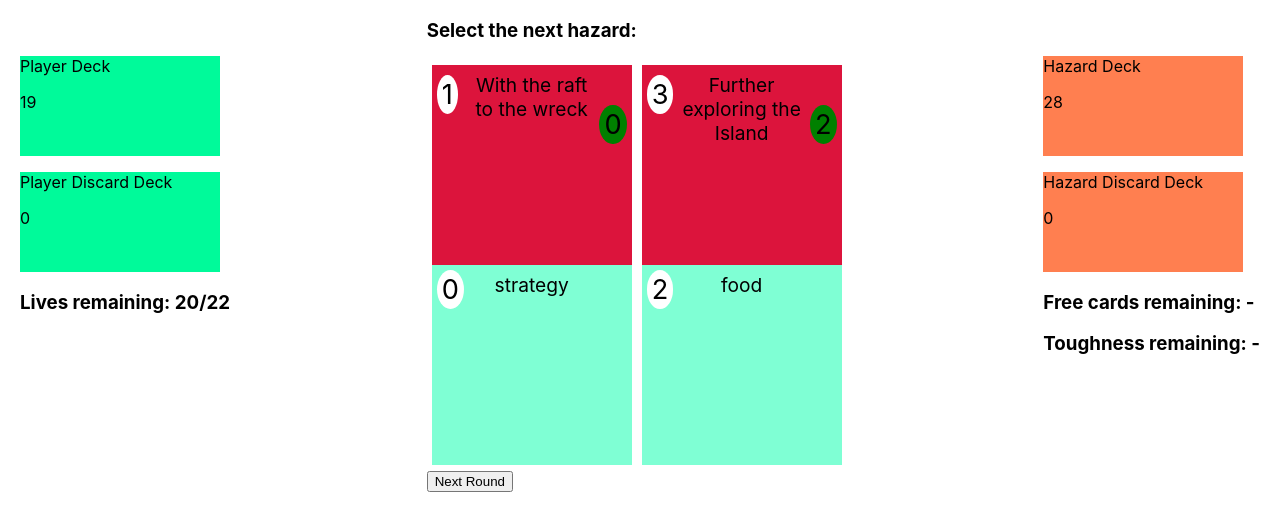
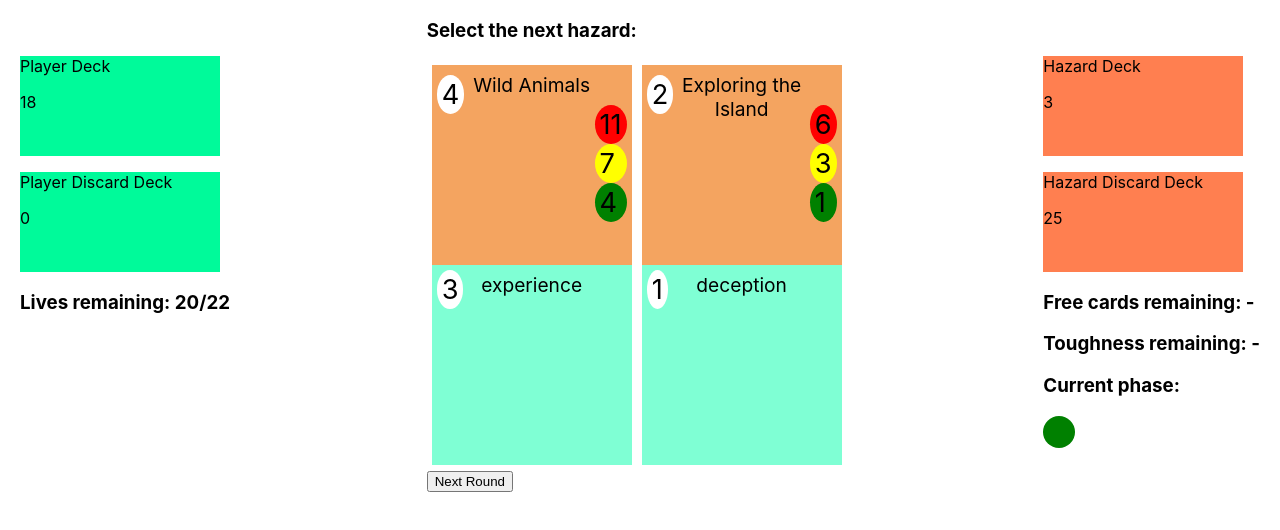
Before and after one commit to shootersf/friday, a React (Create React App) app: page / in a window 1280 px wide. Both pictures are taken after a click on the button "Next Round". Shown: the top 530 px of the page. Built offline with nearby package versions, Linux system fonts and the light colour scheme; the HTML template or start-up script is replaced by a standard one.

Commit message:
added phases

```diff
--- a/src/components/FridayGame.js
+++ b/src/components/FridayGame.js
@@ -41,7 +41,8 @@ let dummyCard = {
 }
 
 // Debug mode
-const debugMode = true;
+const debugCardAbility = false;
+const debugPhaseChange = true;
 
 let playerInput;				// Which input component is displayed.
 let selectingMode = false;		// Whether selecting cards is allowed.
@@ -57,6 +58,8 @@ const FridayGame = () => {
 	const [hDeckState, setHDeckState] = useState([]);
 	const [hDiscardState, setHDiscardState] = useState([]);
 
+	const [phase, setPhase] = useState(0);
+	const [phaseModifier, setPhaseModifier] = useState(0);
 	const [exile, setExile] = useState([]);
 	const [exilePoints, setExilePoints] = useState(0);
 	const [tapped, setTapped] = useState([]);
@@ -85,12 +88,21 @@ const FridayGame = () => {
 		pDeck.shuffleWithDiscard();
 
 		// If debug add dummy card
-		if (debugMode) pDeck.putOnTop(dummyCard);
+		if (debugCardAbility) pDeck.putOnTop(dummyCard);
+
+		if (debugPhaseChange) {
+			const toDiscard = [];
+			for (let i = 0; i < 25; i++)
+			{
+				toDiscard.push(hDeck.draw());
+			}
+			hDeck.addToDiscard(...toDiscard);
+		}
 	}, [])
 
 	// updating toughnessRemaining
 	useEffect( ()=> {
-		setToughnessRemaining(calculateToughnessRemaining([...leftSideCards, ...rightSideCards], (currentHazard.toughness) ? currentHazard.toughness : 0))
+		setToughnessRemaining(calculateToughnessRemaining([...leftSideCards, ...rightSideCards], (currentHazard.toughness) ? currentHazard.toughness : [0, 0, 0]))
 	},[leftSideCards,rightSideCards, faceDown, doubled, currentHazard.toughness])
 
 	// Calculate input to show.
@@ -141,7 +153,7 @@ const FridayGame = () => {
 			</StyledSection>
 
 			<RightSideInfo deckSize={hDeckState.length} discardSize={hDiscardState.length} freeCardsRemaining={freeCardsRemaining}
-				toughnessRemaining={toughnessRemaining} fighting={Object.keys(currentHazard).length > 0} />
+				toughnessRemaining={toughnessRemaining} fighting={Object.keys(currentHazard).length > 0} phase={phase} phaseModifier={phaseModifier} />
 
 		</StyledFridayGame>
 	)
@@ -299,13 +311,27 @@ const FridayGame = () => {
 		else if (hDeck.deckLength() === 1)
 		{
 			// draw last card and set it as current hazard
-			setCurrentHazard(() => hDeck.draw());
+			const card = hDeck.draw();
+			setCurrentHazard(() =>card);
+			// Update free cards
+			setFreeCardsRemaining(() => card.freeCards);
+
 			setGameState(() => gameStateEnum.FIGHTING_HAZARD);
 		}
 		else
 		{
-			// Game over man to be replaced by difficulty increase and then pirates arrr
-			setGameState(() => gameStateEnum.GAME_OVER);
+			// Update phase if less than 2, shuffle and recall function
+			if (phase < 2)
+			{
+				hDeck.shuffleWithDiscard();
+				setPhase(prev => prev + 1);
+				nextTurnBtn();
+			}
+			else
+			{
+				// Game over man to be replaced by difficulty increase and then pirates arrr
+				setGameState(() => gameStateEnum.GAME_OVER);
+			}
 		}
 	}
 
@@ -420,8 +446,12 @@ const FridayGame = () => {
 		setFaceDown([]);
 	}
 
-	function calculateToughnessRemaining(cards, toughness)
+	function calculateToughnessRemaining(cards, toughnessArr)
 	{
+
+		const phaseToUse = Math.max(phase + phaseModifier, 0);
+		let toughness = toughnessArr[phaseToUse];
+
 		cards.forEach(card => {
 			if(!faceDown.includes(card.id))
 			{
--- a/src/components/HazardCard.js
+++ b/src/components/HazardCard.js
@@ -1,5 +1,5 @@
 import FightingCard from "./FightingCard"
-import { StyledWrapper, StyledHazardCard, StyledName, StyledFree, StyledToughness } from "./styles/StyledHazardCard"
+import { StyledWrapper, StyledHazardCard, StyledName, StyledFree, StyledToughnessContainer, StyledToughness } from "./styles/StyledHazardCard"
 
 const HazardCard = ({ name, power, hname, freeCards, toughness, id, onClick}) => {
 	// visual cue to user that hazard can be selected todo: border?
@@ -12,7 +12,11 @@ const HazardCard = ({ name, power, hname, freeCards, toughness, id, onClick}) =>
 			<StyledHazardCard  onClick={ () => onClick && onClick(id) }>
 				<StyledName>{hname}</StyledName>
 				<StyledFree>{freeCards}</StyledFree>
-				<StyledToughness>{toughness}</StyledToughness>
+				<StyledToughnessContainer>
+				<StyledToughness phase={2}>{toughness[2]}</StyledToughness>
+				<StyledToughness phase={1}>{toughness[1]}</StyledToughness>
+				<StyledToughness phase={0}>{toughness[0]}</StyledToughness>
+				</StyledToughnessContainer>
 			</StyledHazardCard>
 			<FightingCard name={name} power={power} onClick={ () => onClick && onClick(id)} />
 		</StyledWrapper>
--- a/src/components/RightSideInfo.js
+++ b/src/components/RightSideInfo.js
@@ -1,13 +1,29 @@
 import Deck from './Deck'
 import { StyledRightSideInfo } from './styles/StyledRightSideInfo'
+import styled from 'styled-components'
+import { phaseColours } from '../constants'
 
-const RightSideInfo = ({ deckSize, discardSize, freeCardsRemaining, toughnessRemaining, fighting}) => {
+
+// Phase circle
+const PhaseCircle = styled.div`
+	background: ${props => props.colour};
+	width: 2em;
+	height: 2em;
+	border-radius: 50%;
+`
+
+const RightSideInfo = ({ deckSize, discardSize, freeCardsRemaining, toughnessRemaining, fighting, phase, phaseModifier}) => {
+
+
+
 	return (
 		<StyledRightSideInfo>
 			<Deck name="Hazard" count={deckSize} />
 			<Deck name="Hazard Discard" count={discardSize} />
 			<h3> Free cards remaining: {fighting ? freeCardsRemaining : "-"}</h3>
 			<h3> Toughness remaining: {fighting ? toughnessRemaining : "-"}</h3>
+			<h3> Current phase:</h3>
+			<PhaseCircle colour={phaseColours[phase]}/>
 		</StyledRightSideInfo>
 	)
 }
--- a/src/components/styles/StyledHazardCard.js
+++ b/src/components/styles/StyledHazardCard.js
@@ -1,4 +1,5 @@
 import styled from "styled-components";
+import { phaseColours } from "../../constants";
 
 export const StyledWrapper = styled.div`
 	display: flex;
@@ -9,7 +10,7 @@ export const StyledWrapper = styled.div`
 export const StyledHazardCard = styled.div`
 	width: 200px;
 	height: 200px;
-	background-color: crimson;
+	background-color: SandyBrown;
 	position: relative;
 	display: flex;
 	justify-content: center;
@@ -34,13 +35,19 @@ export const StyledFree = styled.div`
 	background-color: white;
 `
 
-export const StyledToughness = styled.div`
+export const StyledToughnessContainer = styled.div`
 	font-size: 1.7rem;
 	position: absolute;
 	top: 40px;
 	right: 5px;
+	display: flex;
+	flex-direction: column;
+
+`
+
+export const StyledToughness = styled.div`
 	color: black;
-	background-color: green;
+	background-color: ${props => phaseColours[props.phase]};
 	padding: 3px;
 	padding-left: 5px;
 	padding-right: 5px;
--- a/src/constants.js
+++ b/src/constants.js
@@ -27,4 +27,6 @@ export const abilities = {
     stopFree: 15,
 }
 
+export const phaseColours = ['green', 'yellow', 'red'];
+
 export const TOTAL_LIVES = 20;
--- a/src/data/hazardCards.js
+++ b/src/data/hazardCards.js
@@ -2,26 +2,26 @@ export const hazardCards = [
 	{
 		"hname":"With the raft to the wreck",
 		"freeCards": 1,
-		"toughness": 0
+		"toughness": [0, 1, 3],
 	},
 	{
 		"hname":"Exploring the Island",
 		"freeCards": 2,
-		"toughness": 1
+		"toughness": [1, 3, 6],
 	},
 	{
 		"hname":"Further exploring the Island",
 		"freeCards": 3,
-		"toughness": 2
+		"toughness": [2, 5, 8],
 	},
 	{
 		"hname":"Wild Animals",
 		"freeCards": 4,
-		"toughness": 4
+		"toughness": [4, 7, 11],
 	},
 	{
 		"hname":"Cannibals",
 		"freeCards": 5,
-		"toughness": 5
+		"toughness": [5, 9, 14],
 	}
 ]
```
